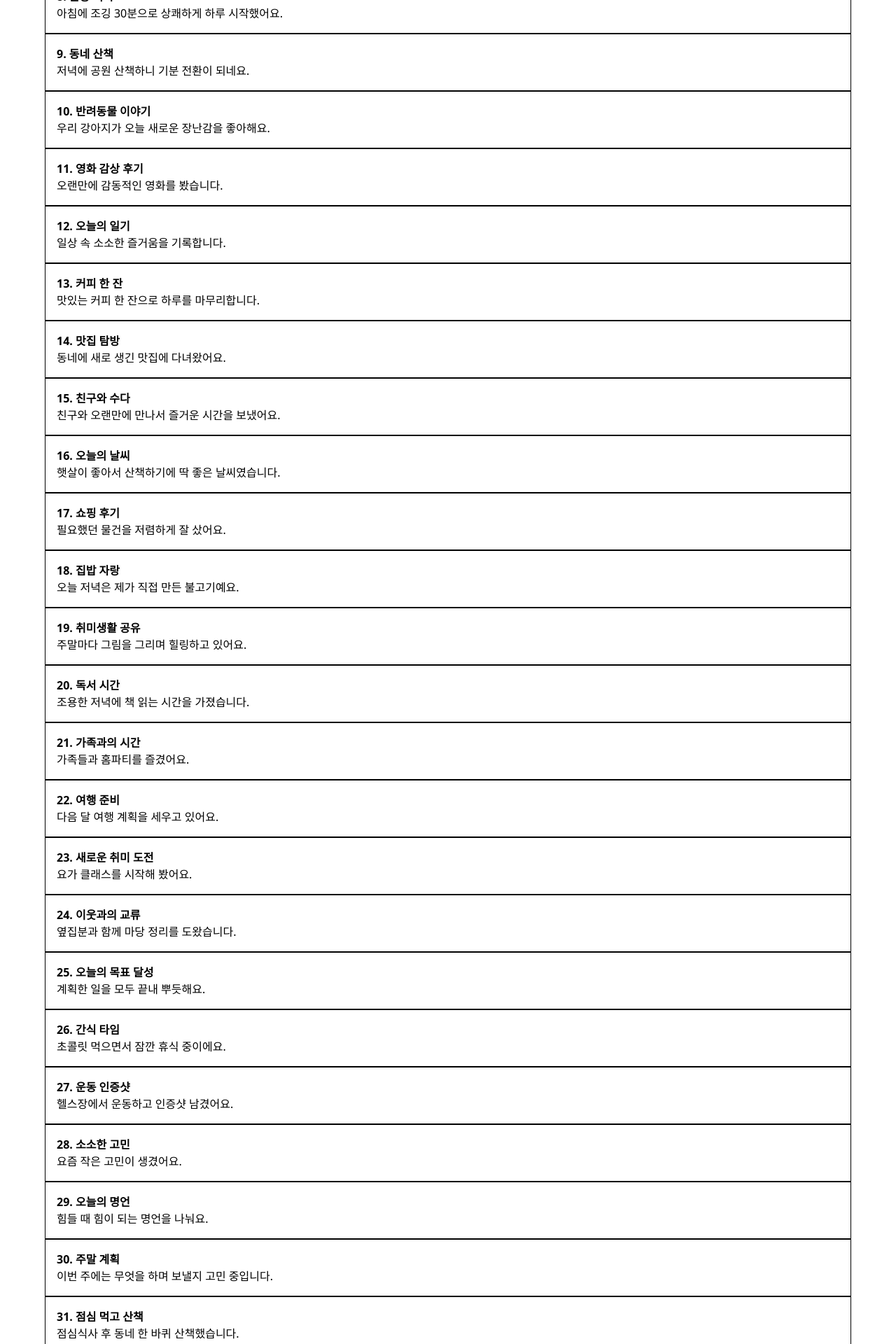
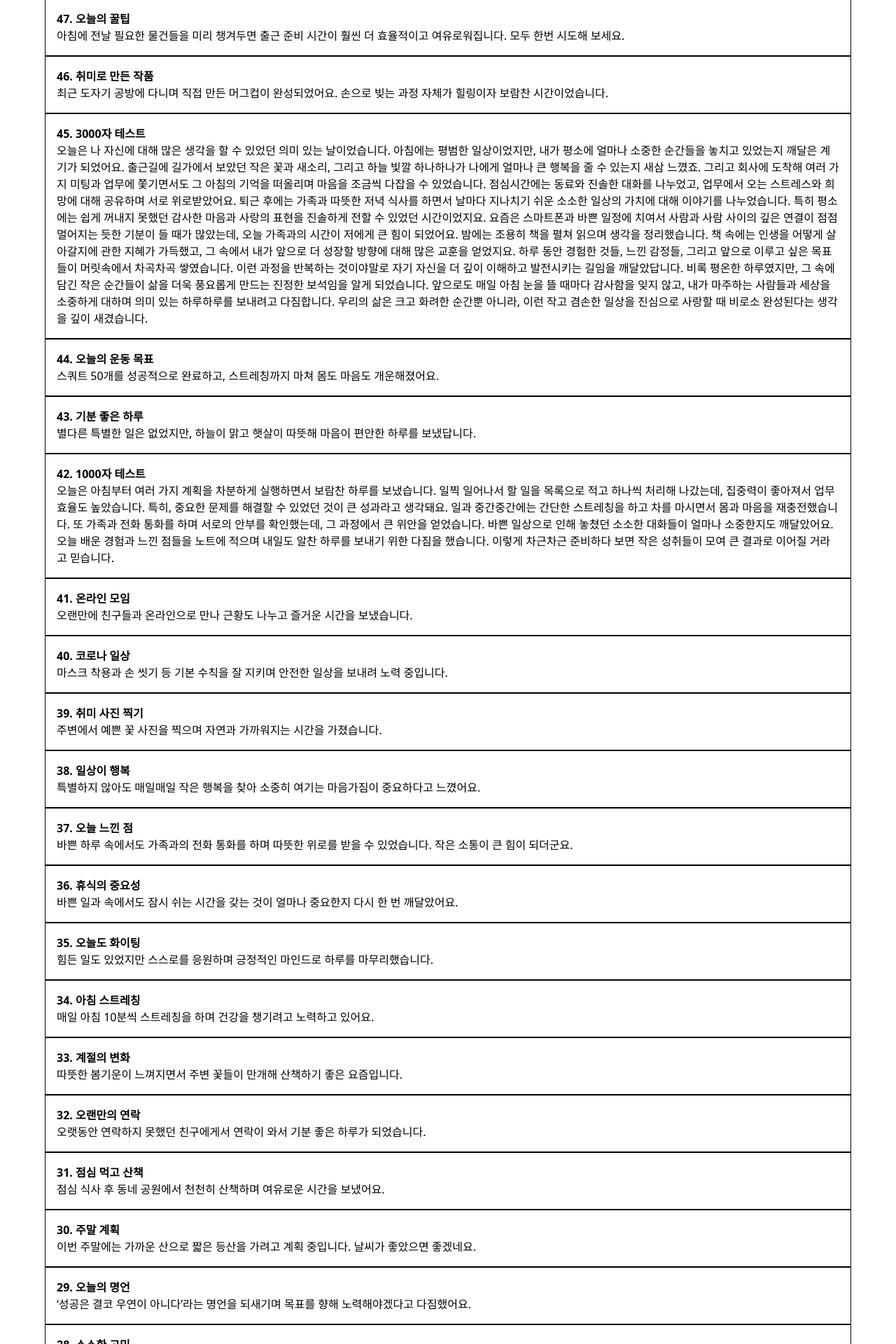
Before and after one commit to yejin-e/GlobalStatus, a React (Vite) app: page / in a window 1280 px wide. Shown: the part 760-2680 px from the top of the page at 70% size. Built offline with nearby package versions, Linux system fonts and the light colour scheme.

Commit message:
feat
게시글 글자수 테스트

```diff
--- a/src/contexts/post.jsx
+++ b/src/contexts/post.jsx
@@ -5,56 +5,56 @@ export const PostContext = createContext();
 
 export const PostProvider = ({ children }) => {
   const [posts, setPosts] = useState([
-    { title: "1. 오늘의 아침식사", content: "오늘은 간단하게 토스트와 우유로 아침을 먹었어요." },
-    { title: "2. 출근길 풍경", content: "출근길에 하늘이 맑아서 기분이 좋았습니다." },
-    { title: "3. 점심 메뉴 추천", content: "여러분은 점심으로 뭘 드셨나요? 저는 김치찌개 먹었어요." },
-    { title: "4. 주말 나들이 후기", content: "지난 주말에 공원에 다녀왔는데 너무 좋았어요." },
-    { title: "5. 오늘 읽은 책", content: "최근에 읽은 소설이 감명 깊었습니다." },
-    { title: "6. 작은 일상 행복", content: "따뜻한 커피 한 잔이 오늘 하루를 힘나게 해줬습니다." },
-    { title: "7. 집 청소 끝", content: "오늘 집안을 깨끗이 정리해서 뿌듯했어요." },
-    { title: "8. 운동 기록", content: "아침에 조깅 30분으로 상쾌하게 하루 시작했어요." },
-    { title: "9. 동네 산책", content: "저녁에 공원 산책하니 기분 전환이 되네요." },
-    { title: "10. 반려동물 이야기", content: "우리 강아지가 오늘 새로운 장난감을 좋아해요." },
-    { title: "11. 영화 감상 후기", content: "오랜만에 감동적인 영화를 봤습니다." },
-    { title: "12. 오늘의 일기", content: "일상 속 소소한 즐거움을 기록합니다." },
-    { title: "13. 커피 한 잔", content: "맛있는 커피 한 잔으로 하루를 마무리합니다." },
-    { title: "14. 맛집 탐방", content: "동네에 새로 생긴 맛집에 다녀왔어요." },
-    { title: "15. 친구와 수다", content: "친구와 오랜만에 만나서 즐거운 시간을 보냈어요." },
-    { title: "16. 오늘의 날씨", content: "햇살이 좋아서 산책하기에 딱 좋은 날씨였습니다." },
-    { title: "17. 쇼핑 후기", content: "필요했던 물건을 저렴하게 잘 샀어요." },
-    { title: "18. 집밥 자랑", content: "오늘 저녁은 제가 직접 만든 불고기예요." },
-    { title: "19. 취미생활 공유", content: "주말마다 그림을 그리며 힐링하고 있어요." },
-    { title: "20. 독서 시간", content: "조용한 저녁에 책 읽는 시간을 가졌습니다." },
-    { title: "21. 가족과의 시간", content: "가족들과 홈파티를 즐겼어요." },
-    { title: "22. 여행 준비", content: "다음 달 여행 계획을 세우고 있어요." },
-    { title: "23. 새로운 취미 도전", content: "요가 클래스를 시작해 봤어요." },
-    { title: "24. 이웃과의 교류", content: "옆집분과 함께 마당 정리를 도왔습니다." },
-    { title: "25. 오늘의 목표 달성", content: "계획한 일을 모두 끝내 뿌듯해요." },
-    { title: "26. 간식 타임", content: "초콜릿 먹으면서 잠깐 휴식 중이에요." },
-    { title: "27. 운동 인증샷", content: "헬스장에서 운동하고 인증샷 남겼어요." },
-    { title: "28. 소소한 고민", content: "요즘 작은 고민이 생겼어요." },
-    { title: "29. 오늘의 명언", content: "힘들 때 힘이 되는 명언을 나눠요." },
-    { title: "30. 주말 계획", content: "이번 주에는 무엇을 하며 보낼지 고민 중입니다." },
-    { title: "31. 점심 먹고 산책", content: "점심식사 후 동네 한 바퀴 산책했습니다." },
-    { title: "32. 오랜만의 연락", content: "지난주 친구에게 연락이 왔어요." },
-    { title: "33. 계절의 변화", content: "여름이 다가오는 것이 느껴지네요." },
-    { title: "34. 아침 스트레칭", content: "아침마다 간단히 스트레칭을 해요." },
-    { title: "35. 오늘도 화이팅", content: "스스로에게 응원의 한마디를 보냅니다." },
-    { title: "36. 휴식의 중요성", content: "잠깐 쉬는 시간도 정말 필요한 것 같아요." },
-    { title: "37. 오늘의 음악", content: "즐겨 듣는 노래를 공유합니다." },
-    { title: "38. 일상이 행복", content: "작은 일상에서 행복을 찾고 있어요." },
-    { title: "39. 취미 사진 찍기", content: "꽃사진을 찍으며 기분전환 했어요." },
-    { title: "40. 코로나 일상", content: "마스크를 쓴 일상이 이제는 익숙해졌네요." },
-    { title: "41. 온라인 모임", content: "친구들과 온라인으로 회포를 풀었어요." },
-    { title: "42. 야식 타임", content: "밤에 라면이 너무 땡겼어요." },
-    { title: "43. 오늘의 감사", content: "작은 것에도 감사하려고 노력 중입니다." },
-    { title: "44. 오늘의 운동 목표", content: "스쿼트 50개 성공!" },
-    { title: "45. 기분 좋은 하루", content: "별다른 일은 없었지만 마음이 편안한 하루였어요." },
-    { title: "46. 취미로 만든 작품", content: "직접 만든 머그컵을 자랑합니다." },
-    { title: "47. 오늘의 꿀팁", content: "바쁜 아침엔 전날 미리 준비해두면 좋아요." },
-    { title: "48. 오늘 느낀 점", content: "사소한 것에도 즐거움을 느꼈어요." },
-    { title: "49. 일상 속 발견", content: "출근길에 예쁜 꽃을 발견했어요." },
-    { title: "50. 하루를 마치며", content: "오늘도 열심히 보낸 하루였습니다." }
+    { title: "50. 하루를 마치며", content: "오늘은 여러 가지 일이 있었지만 차분하게 계획을 실행하며 보람찬 하루를 보냈습니다. 내일도 힘내야겠어요." },
+    { title: "49. 일상 속 발견", content: "출근길에 평소 놓치고 지나가던 작은 꽃들을 보고 마음이 평화로워졌습니다. 바쁜 와중에도 자연의 소중함을 새삼 느꼈어요." },
+    { title: "48. 5000자 테스트", content: "요즘 코로나로 인해 사회 전반이 변화하면서 나의 일상도 크게 바뀌었지만, 이런 변화 속에서도 내가 무엇을 중요하게 생각해야 할지, 어떻게 나 자신과 주변을 돌봐야 할지에 대해 깊이 생각하는 시간을 갖게 되었습니다. 평소엔 너무 바쁘게 살다 보니 무심코 지나치던 작은 감정들과 생각들이, 이 시기를 겪으면서 비로소 내면 깊숙이 자리 잡기 시작했어요. 예를 들어, 하루 일과 중 잠깐 짬이 나면 자연 풍경을 보고, 가족과 친구들의 안부를 묻고, 내가 좋아하는 음악을 들으며 스스로를 위로하는 그런 시간이 얼마나 귀한지 알게 되었죠. 나는 이제 일과 삶의 균형이 단순히 말뿐인 것이 아니라 실제로 내 행복에 직결된다는 것을 깨닫고 그것을 실천하려고 노력하고 있습니다. 매일 아침 일어나자마자 스마트폰을 확인하기보다 조용히 명상하거나 간단한 스트레칭을 하면서 몸과 마음을 깨우는 습관을 들였어요. 출근길에는 주변의 소리에 좀 더 귀 기울이고, 사람들과 눈을 마주치며 인사를 나누려 합니다. 회사에서 일하는 동안에도 업무뿐 아니라 동료들의 감정 상태에 조금 더 관심을 기울이며, 어려움을 겪는 친구들에게 힘이 되어주려고 노력하죠. 특히 코로나로 인해 많은 사람들이 외로움과 불안을 느낄 때, 주변 사람들과 지속적으로 소통하고 함께 힘을 모으는 것이 정말 중요하다는 것을 몸소 느꼈습니다. 그래서 가족과는 물론 친구들과 정기적으로 영상통화를 하며 안부를 묻고, 취미나 일상의 이야기를 공유하면서 서로의 마음을 가까이 하는 시간을 만들고 있어요. 이런 작은 연결들이 그동안 당연하게 여겼던 관계들을 더욱 소중하게 만들어 주었습니다. 또한 변화하는 세상에 적응하면서 내 스스로도 끊임없이 배우고 성장하는 기회를 놓치지 않으려고 합니다. 온라인 강의를 듣거나 책을 읽으며 새로운 지식을 쌓고, 취미 생활을 통해 스트레스를 관리하는 것도 중요한 일상의 일부가 되었습니다. 무엇보다 중요한 것은 내 마음의 건강을 지키는 일이기에, 때때로 휴식을 취하고 나 자신을 격려하는 시간을 만드는 것이 필수적임을 깨달았죠. 이런 노력이 앞으로 나의 인생에서 큰 차이를 만들어 내리라 믿습니다. 마지막으로, 이 긴 시간 동안 배운 가장 중요한 교훈은 바로 감사함을 잊지 않는 것이라는 점입니다. 작은 행복과 기쁨에 눈을 돌리고, 어렵고 고통스러운 순간에도 그것을 이겨내는 힘을 감사하는 마음에서 찾으려 합니다. 매일 밤 스스로에게 오늘 하루 감사할 일 세 가지를 적으며 긍정적인 마음가짐을 다지려고 노력 중입니다. 그렇게 하니 점점 더 삶의 질이 좋아지고, 타인에게도 따뜻한 마음을 전할 수 있게 되었어요. 앞으로도 계속해서 성장하고 변화하며, 이 귀한 삶을 소중히 여기고 기쁨과 의미로 채워갈 것을 다짐합니다. 그 과정에서 나 자신뿐 아니라 주변 사람들과 세상 모두가 조금씩 더 나은 방향으로 나아가기를 진심으로 바랍니다. 이런 작은 다짐들이 모여 결국 큰 변화를 가져올 거라고 믿습니다." },
+    { title: "47. 오늘의 꿀팁", content: "아침에 전날 필요한 물건들을 미리 챙겨두면 출근 준비 시간이 훨씬 더 효율적이고 여유로워집니다. 모두 한번 시도해 보세요." },
+    { title: "46. 취미로 만든 작품", content: "최근 도자기 공방에 다니며 직접 만든 머그컵이 완성되었어요. 손으로 빚는 과정 자체가 힐링이자 보람찬 시간이었습니다." },
+    { title: "45. 3000자 테스트", content: "오늘은 나 자신에 대해 많은 생각을 할 수 있었던 의미 있는 날이었습니다. 아침에는 평범한 일상이었지만, 내가 평소에 얼마나 소중한 순간들을 놓치고 있었는지 깨달은 계기가 되었어요. 출근길에 길가에서 보았던 작은 꽃과 새소리, 그리고 하늘 빛깔 하나하나가 나에게 얼마나 큰 행복을 줄 수 있는지 새삼 느꼈죠. 그리고 회사에 도착해 여러 가지 미팅과 업무에 쫓기면서도 그 아침의 기억을 떠올리며 마음을 조금씩 다잡을 수 있었습니다. 점심시간에는 동료와 진솔한 대화를 나누었고, 업무에서 오는 스트레스와 희망에 대해 공유하며 서로 위로받았어요. 퇴근 후에는 가족과 따뜻한 저녁 식사를 하면서 날마다 지나치기 쉬운 소소한 일상의 가치에 대해 이야기를 나누었습니다. 특히 평소에는 쉽게 꺼내지 못했던 감사한 마음과 사랑의 표현을 진솔하게 전할 수 있었던 시간이었지요. 요즘은 스마트폰과 바쁜 일정에 치여서 사람과 사람 사이의 깊은 연결이 점점 멀어지는 듯한 기분이 들 때가 많았는데, 오늘 가족과의 시간이 저에게 큰 힘이 되었어요. 밤에는 조용히 책을 펼쳐 읽으며 생각을 정리했습니다. 책 속에는 인생을 어떻게 살아갈지에 관한 지혜가 가득했고, 그 속에서 내가 앞으로 더 성장할 방향에 대해 많은 교훈을 얻었지요. 하루 동안 경험한 것들, 느낀 감정들, 그리고 앞으로 이루고 싶은 목표들이 머릿속에서 차곡차곡 쌓였습니다. 이런 과정을 반복하는 것이야말로 자기 자신을 더 깊이 이해하고 발전시키는 길임을 깨달았답니다. 비록 평온한 하루였지만, 그 속에 담긴 작은 순간들이 삶을 더욱 풍요롭게 만드는 진정한 보석임을 알게 되었습니다. 앞으로도 매일 아침 눈을 뜰 때마다 감사함을 잊지 않고, 내가 마주하는 사람들과 세상을 소중하게 대하며 의미 있는 하루하루를 보내려고 다짐합니다. 우리의 삶은 크고 화려한 순간뿐 아니라, 이런 작고 겸손한 일상을 진심으로 사랑할 때 비로소 완성된다는 생각을 깊이 새겼습니다." },
+    { title: "44. 오늘의 운동 목표", content: "스쿼트 50개를 성공적으로 완료하고, 스트레칭까지 마쳐 몸도 마음도 개운해졌어요." },
+    { title: "43. 기분 좋은 하루", content: "별다른 특별한 일은 없었지만, 하늘이 맑고 햇살이 따뜻해 마음이 편안한 하루를 보냈답니다." },
+    { title: "42. 1000자 테스트", content: "오늘은 아침부터 여러 가지 계획을 차분하게 실행하면서 보람찬 하루를 보냈습니다. 일찍 일어나서 할 일을 목록으로 적고 하나씩 처리해 나갔는데, 집중력이 좋아져서 업무 효율도 높았습니다. 특히, 중요한 문제를 해결할 수 있었던 것이 큰 성과라고 생각돼요. 일과 중간중간에는 간단한 스트레칭을 하고 차를 마시면서 몸과 마음을 재충전했습니다. 또 가족과 전화 통화를 하며 서로의 안부를 확인했는데, 그 과정에서 큰 위안을 얻었습니다. 바쁜 일상으로 인해 놓쳤던 소소한 대화들이 얼마나 소중한지도 깨달았어요. 오늘 배운 경험과 느낀 점들을 노트에 적으며 내일도 알찬 하루를 보내기 위한 다짐을 했습니다. 이렇게 차근차근 준비하다 보면 작은 성취들이 모여 큰 결과로 이어질 거라고 믿습니다." },
+    { title: "41. 온라인 모임", content: "오랜만에 친구들과 온라인으로 만나 근황도 나누고 즐거운 시간을 보냈습니다." },
+    { title: "40. 코로나 일상", content: "마스크 착용과 손 씻기 등 기본 수칙을 잘 지키며 안전한 일상을 보내려 노력 중입니다." },
+    { title: "39. 취미 사진 찍기", content: "주변에서 예쁜 꽃 사진을 찍으며 자연과 가까워지는 시간을 가졌습니다." },
+    { title: "38. 일상이 행복", content: "특별하지 않아도 매일매일 작은 행복을 찾아 소중히 여기는 마음가짐이 중요하다고 느꼈어요." },
+    { title: "37. 오늘 느낀 점", content: "바쁜 하루 속에서도 가족과의 전화 통화를 하며 따뜻한 위로를 받을 수 있었습니다. 작은 소통이 큰 힘이 되더군요." },
+    { title: "36. 휴식의 중요성", content: "바쁜 일과 속에서도 잠시 쉬는 시간을 갖는 것이 얼마나 중요한지 다시 한 번 깨달았어요." },
+    { title: "35. 오늘도 화이팅", content: "힘든 일도 있었지만 스스로를 응원하며 긍정적인 마인드로 하루를 마무리했습니다." },
+    { title: "34. 아침 스트레칭", content: "매일 아침 10분씩 스트레칭을 하며 건강을 챙기려고 노력하고 있어요." },
+    { title: "33. 계절의 변화", content: "따뜻한 봄기운이 느껴지면서 주변 꽃들이 만개해 산책하기 좋은 요즘입니다." },
+    { title: "32. 오랜만의 연락", content: "오랫동안 연락하지 못했던 친구에게서 연락이 와서 기분 좋은 하루가 되었습니다." },
+    { title: "31. 점심 먹고 산책", content: "점심 식사 후 동네 공원에서 천천히 산책하며 여유로운 시간을 보냈어요." },
+    { title: "30. 주말 계획", content: "이번 주말에는 가까운 산으로 짧은 등산을 가려고 계획 중입니다. 날씨가 좋았으면 좋겠네요." },
+    { title: "29. 오늘의 명언", content: "‘성공은 결코 우연이 아니다’라는 명언을 되새기며 목표를 향해 노력해야겠다고 다짐했어요." },
+    { title: "28. 소소한 고민", content: "최근 건강 관리에 조금 소홀했는데 다시 규칙적으로 운동해야 할 것 같아요." },
+    { title: "27. 운동 인증샷", content: "헬스장에서 오늘 운동 후 찍은 사진을 공유합니다. 여러분도 건강 꼭 챙기세요!" },
+    { title: "26. 간식 타임", content: "달콤한 초콜릿을 먹으며 짧게 휴식했더니 기분이 훨씬 좋아졌습니다." },
+    { title: "25. 오늘의 목표 달성", content: "오늘 세운 업무 목표를 모두 이뤄 뿌듯함과 함께 자신감을 얻은 하루였습니다." },
+    { title: "24. 이웃과의 교류", content: "근처 이웃과 함께 마당에서 잡초를 뽑으며 작은 도움을 주고받았습니다." },
+    { title: "23. 새로운 취미 도전", content: "처음으로 요가 수업에 참여해서 몸과 마음의 균형을 찾으려 노력했습니다." },
+    { title: "22. 여행 준비", content: "다가오는 여행을 위해 짐을 꾸리고 일정을 꼼꼼히 확인했습니다." },
+    { title: "21. 가족과의 시간", content: "가족들과 함께 집에서 맛있는 음식을 먹으며 즐거운 시간을 보냈어요." },
+    { title: "20. 독서 시간", content: "저녁 시간에 조용히 책을 읽으며 온전히 휴식을 취하는 시간을 가졌습니다." },
+    { title: "19. 취미생활 공유", content: "그림 그리기를 시작한 지 얼마 안 되었는데 점점 재미가 붙고 있습니다." },
+    { title: "18. 집밥 자랑", content: "직접 만든 불고기로 가족들과 따뜻한 저녁식사를 했습니다." },
+    { title: "17. 쇼핑 후기", content: "필요한 물건을 좋은 가격에 구매해 만족도가 매우 높아요." },
+    { title: "16. 오늘의 날씨", content: "맑고 따뜻한 날씨 덕분에 기분 좋은 하루를 보냈습니다." },
+    { title: "15. 친구와 수다", content: "오랜만에 만난 친구와 다양한 이야기를 나누며 스트레스를 풀었어요." },
+    { title: "14. 맛집 탐방", content: "동네에 새로 생긴 가게에서 맛있는 음식을 먹고 왔습니다." },
+    { title: "13. 커피 한 잔", content: "바쁜 하루 중에 잠깐 마신 커피 한 잔이 큰 위로가 되었어요." },
+    { title: "12. 오늘의 일기", content: "할 일들을 하나씩 처리하며 평범하지만 소중한 하루를 기록했습니다." },
+    { title: "11. 영화 감상 후기", content: "오랜만에 본 감동적인 영화가 마음에 깊은 울림을 주었어요." },
+    { title: "10. 반려동물 이야기", content: "우리 강아지가 새로운 장난감을 가지고 신나게 놀았습니다." },
+    { title: "9. 동네 산책", content: "저녁에 조용한 동네를 산책하며 하루의 긴장을 풀었습니다." },
+    { title: "8. 운동 기록", content: "아침에 30분 조깅을 하며 새롭게 시작하는 기분을 느꼈어요." },
+    { title: "7. 집 청소 끝", content: "오늘은 집안을 깔끔하게 청소해서 마음도 한결 상쾌해졌습니다." },
+    { title: "6. 작은 일상 행복", content: "따뜻한 커피 한 잔이 오늘 하루를 더욱 특별하게 만들어 주었어요." },
+    { title: "5. 오늘 읽은 책", content: "최근 읽은 책이 마음에 깊은 울림을 주어 많은 생각을 하게 했습니다." },
+    { title: "4. 주말 나들이 후기", content: "주말에 가까운 공원에 다녀왔는데 자연 속에서 힐링하는 시간이었습니다." },
+    { title: "3. 점심 메뉴 추천", content: "오늘 점심으로 맛있는 김치찌개를 먹었는데 몸도 마음도 든든했어요." },
+    { title: "2. 출근길 풍경", content: "맑은 하늘과 상쾌한 공기를 마시며 출근길이 한결 수월했습니다." },
+    { title: "1. 오늘의 아침식사", content: "토스트와 우유로 간단하지만 든든한 아침을 시작했습니다." }
   ]);
 
   return (
```
